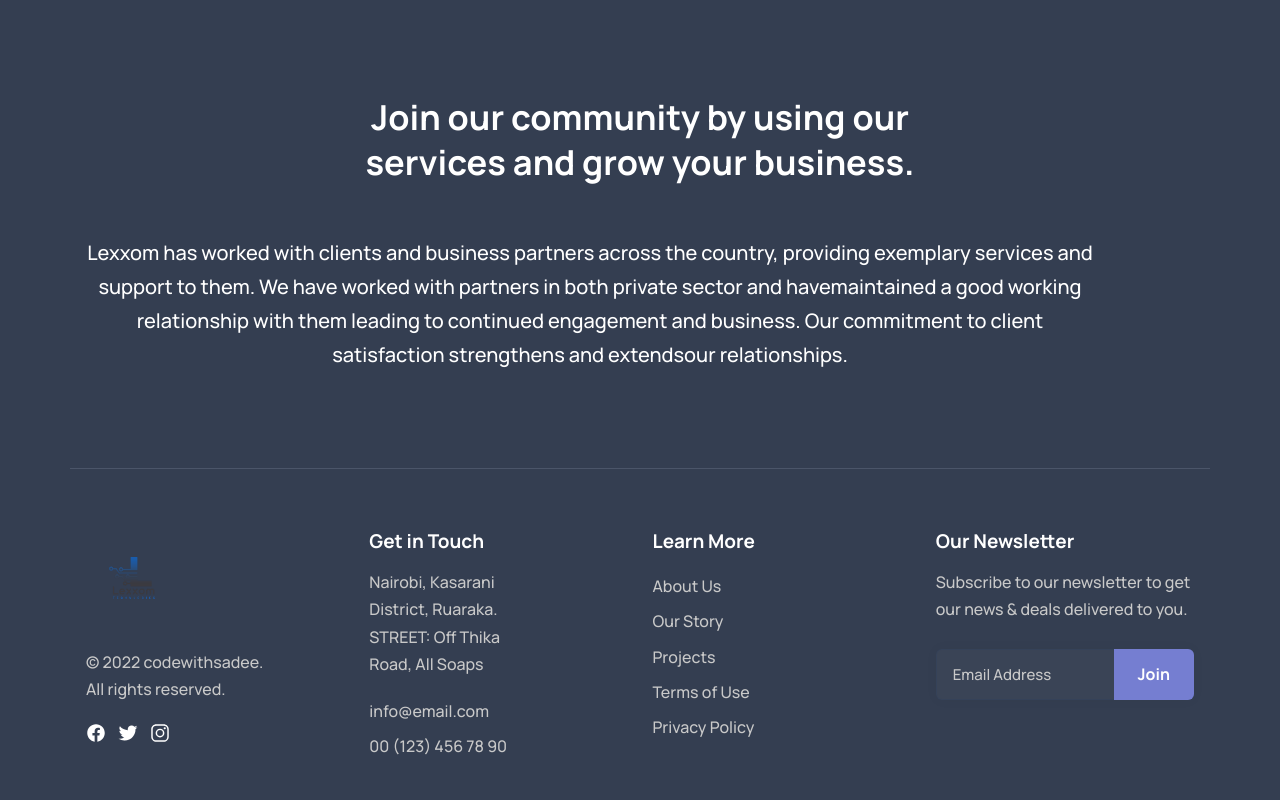
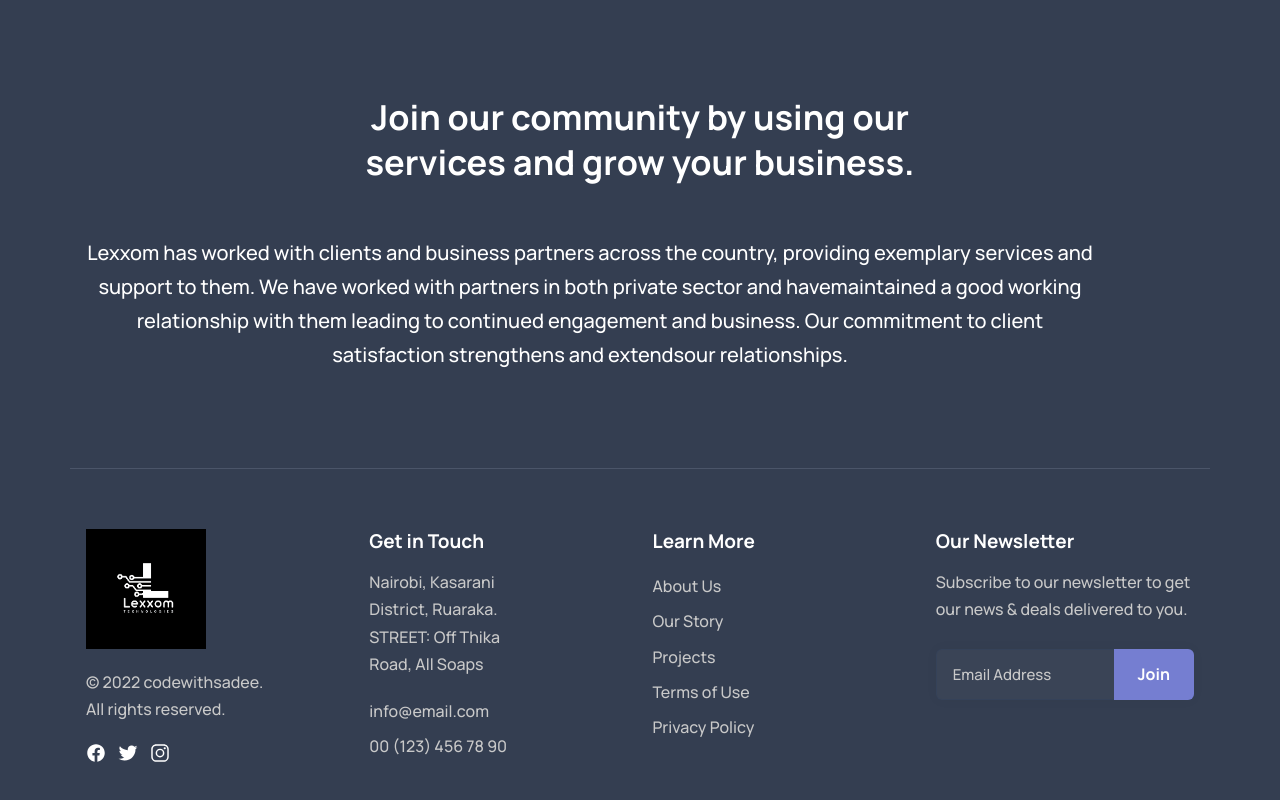
Before and after one commit to BravineTheeDeveloper/Lexxom-technologies, a plain HTML site: page index.html in a window 1280 px wide. Shown: the part 3873-4673 px from the top of the page. Drawn offline with nearby package versions, Linux system fonts and the light colour scheme; files whose address does not match are found by name.

Commit message:
Updated title and logo

```diff
--- a/index.html
+++ b/index.html
@@ -3,7 +3,7 @@
 <head>
     <meta charset="UTF-8">
     <meta name="viewport" content="width=device-width, initial-scale=1.0">
-    <title>LexxomTechnologies</title>
+    <title>Lexxom</title>
     <link rel="stylesheet" href="styles.css">
 
     <meta name="title" content="LexxomTechnologies">
@@ -612,7 +612,7 @@
         <div class="container grid-list">
             <div class="footer-brand">
                 <a href="#" class="logo">
-                    <img src="images/logo/Lexxom_Technologies_Logo.png" width="100" height="84" alt="Adex home">
+                    <img src="images/logo/Lexxom_Technologies_Logo-white.jpg" width="120" height="104" alt="Adex home">
                 </a>
 
                 <p class="footer-text">
```
